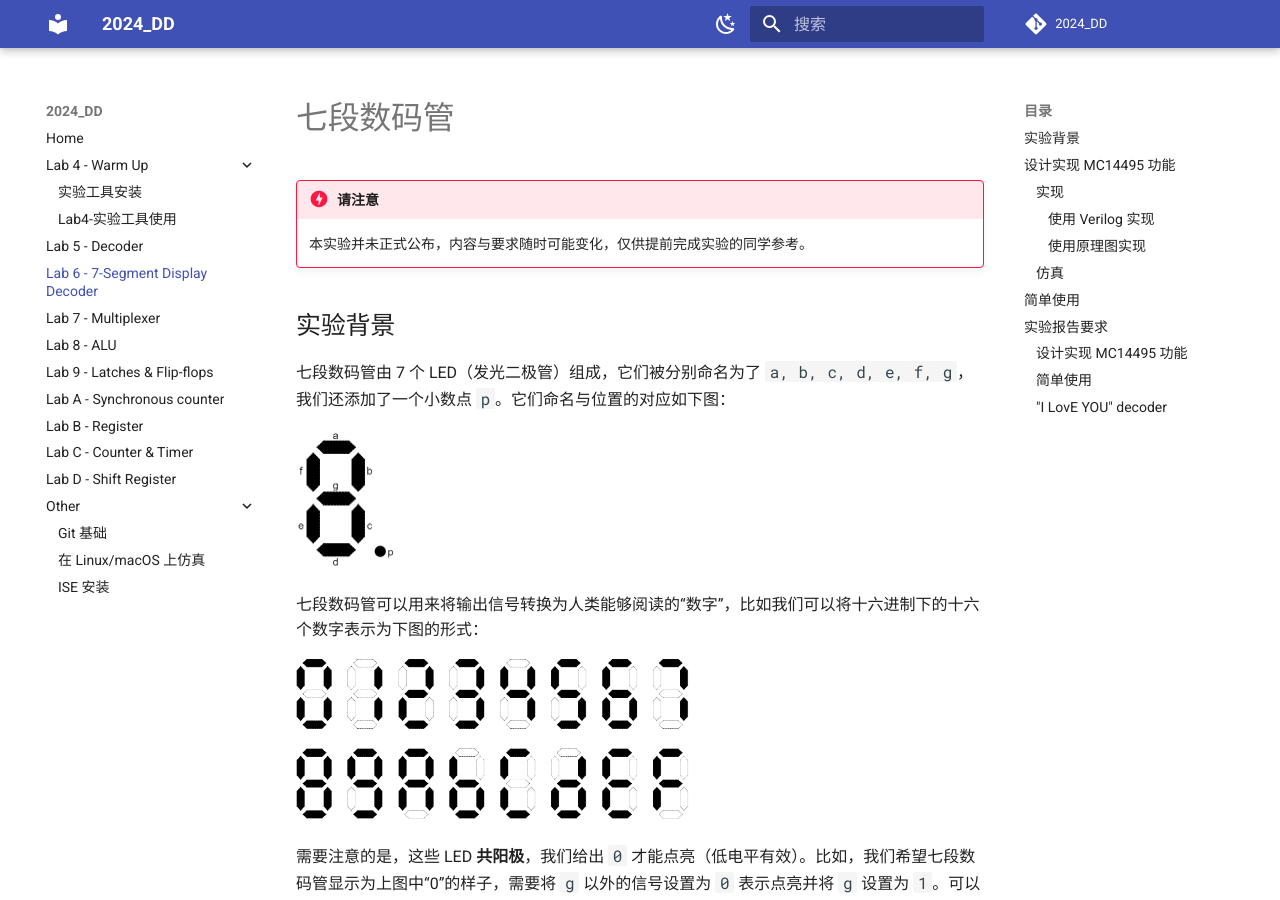
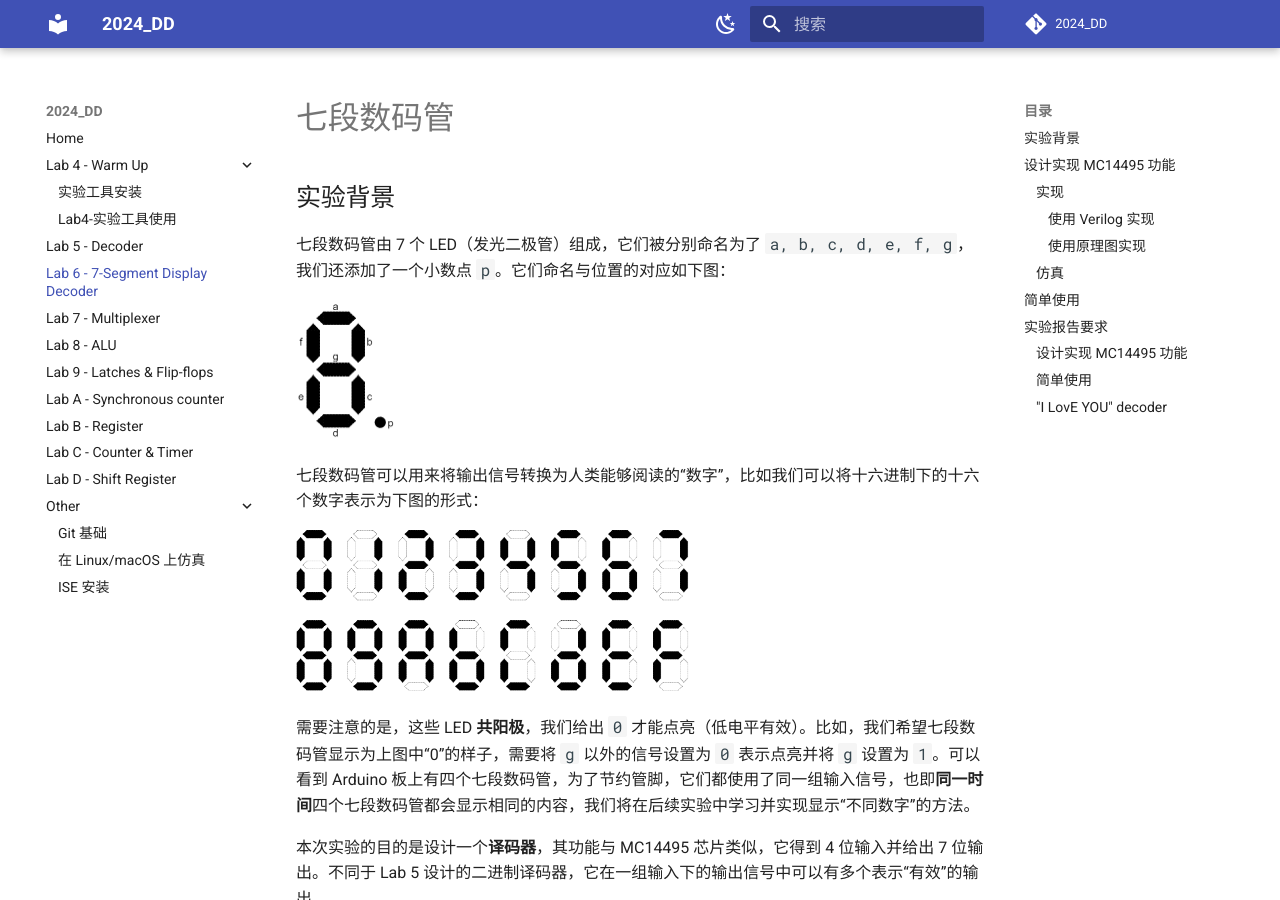
Before and after one commit to Guahao31/2024_DD, an MkDocs documentation site: the page built from docs/lab6/seven-segment.md, in a window 1280 px wide and 900 px high. Built offline with MkDocs 1.6.1 and Material for MkDocs 9.7.7, drawn with Linux system fonts in a browser that asks for light colours; a script that is not in the unit is left out; comment, search, counter and statistics services are not loaded.

```diff
--- a/docs/lab6/seven-segment.md
+++ b/docs/lab6/seven-segment.md
@@ -1,7 +1,7 @@
 # 七段数码管
 
-!!! danger "请注意"
-    本实验并未正式公布，内容与要求随时可能变化，仅供提前完成实验的同学参考。
+<!-- !!! danger "请注意"
+    本实验并未正式公布，内容与要求随时可能变化，仅供提前完成实验的同学参考。 -->
 
 ## 实验背景 {: #segment-example}
 
@@ -188,6 +188,6 @@ endmodule
 
 1. 补充下面的**真值表**。
 
-    <img src="../pic/updated_iloveu_truth_table.png" style="zoom:80%">
+    <img src="../pic/iloveu_truth_table.png" style="zoom:70%">
 
-2. 写出输出 `b, c, f, g` 关于输入的布尔表达式并进行**化简**。若通过公式推导化简，写出详细步骤；若通过卡诺图化简，请画出卡诺图并圈出所选项。
+2. 写出输出 `a, b, c, g` 关于输入的布尔表达式并进行**化简**。若通过公式推导化简，写出详细步骤；若通过卡诺图化简，请画出卡诺图并圈出所选项。
```
Also changed, not shown: docs/lab6/pic/iloveu_truth_table.png, docs/lab6/pic/updated_iloveu_truth_table.png (deleted).
